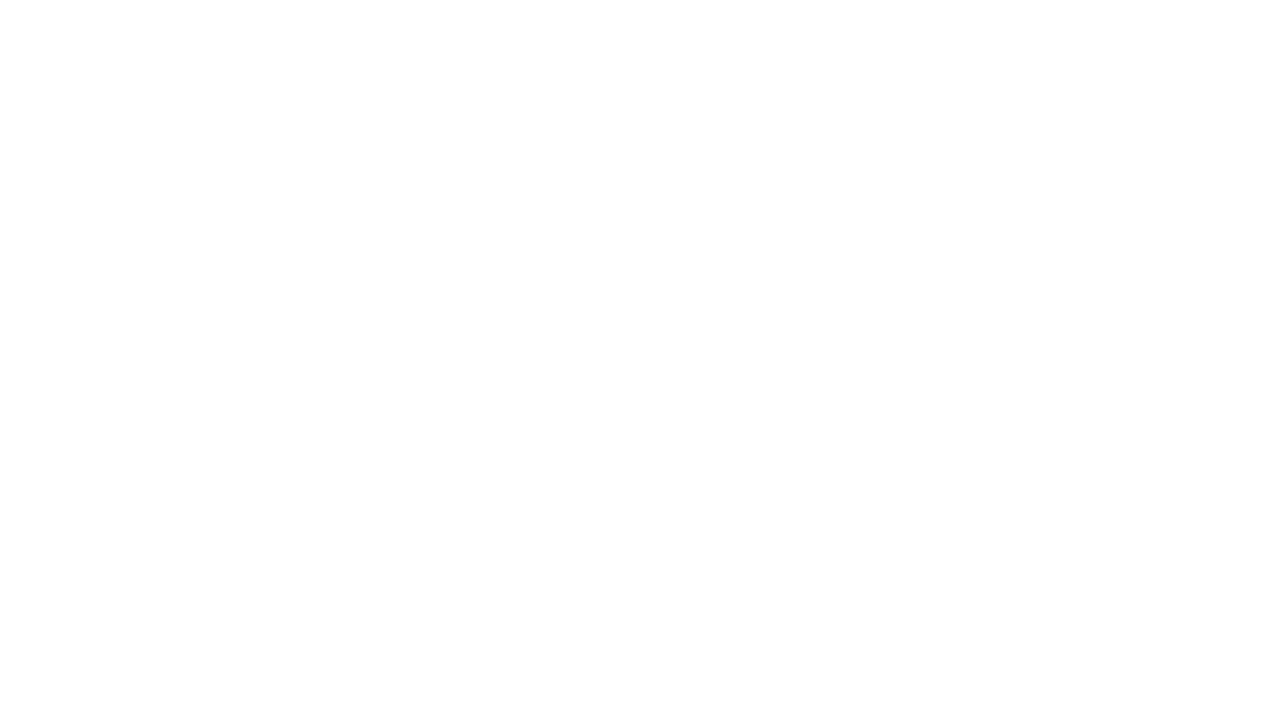
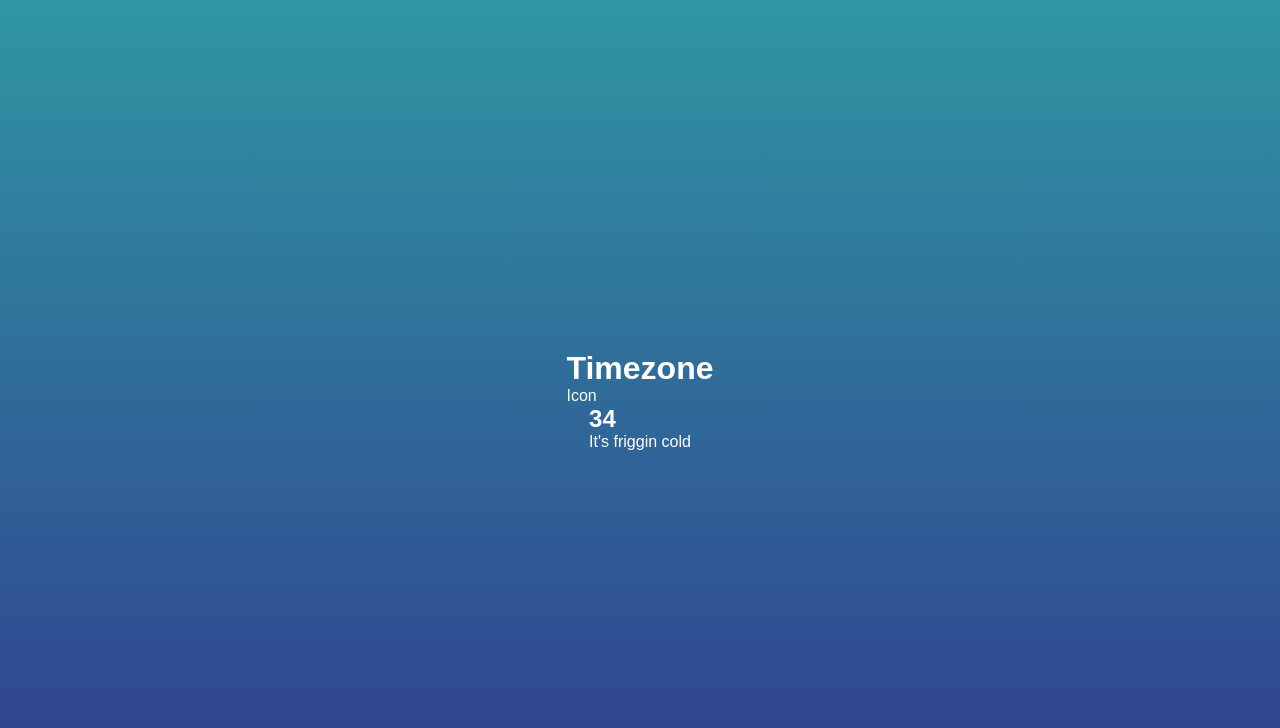
Before and after one commit to sofyloafy/weather-app, a plain HTML site: page index.html in a window 1280 px wide. Drawn offline with Linux system fonts and the light colour scheme.

Commit message:
Initial CSS

```diff
--- a/index.html
+++ b/index.html
@@ -7,6 +7,15 @@
     <link rel="stylesheet" href="./style.css">
   </head>
   <body>
+    <div class="location">
+      <h1 class="location-timezone">Timezone</h1>
+      <p>Icon</p>
+    </div>
+    <div class="temperature">
+      <h2 class="temperature-degree">34</h2>
+      <div class="temperature-description">It's friggin cold</div>
+    </div>
+
     <script src='./app.js'></script>
   </body>
 </html>
--- a/style.css
+++ b/style.css
@@ -0,0 +1,16 @@
+*{
+  margin: 0;
+  padding: 0;
+  box-sizing: border-box;
+}
+
+body{
+  height: 100vh;
+  display: flex;
+  justify-content: center;
+  flex-direction: column;
+  align-items: center;
+  background: linear-gradient(rgb(47,150,163), rgb(48,62,143));
+  font-family: sans-serif;
+  color: white;
+}
```
